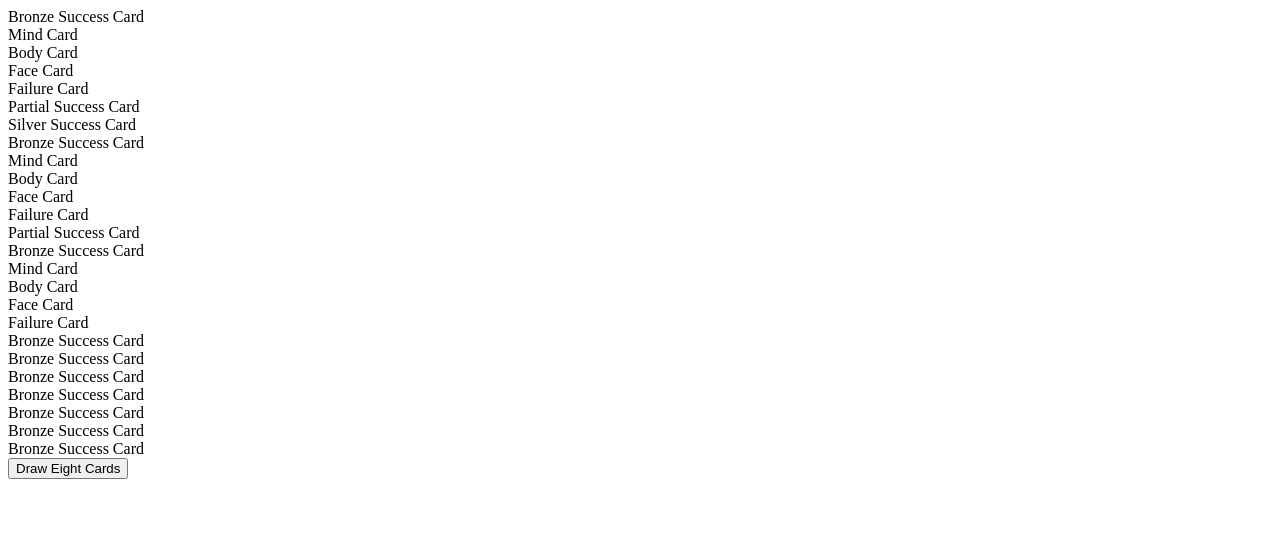
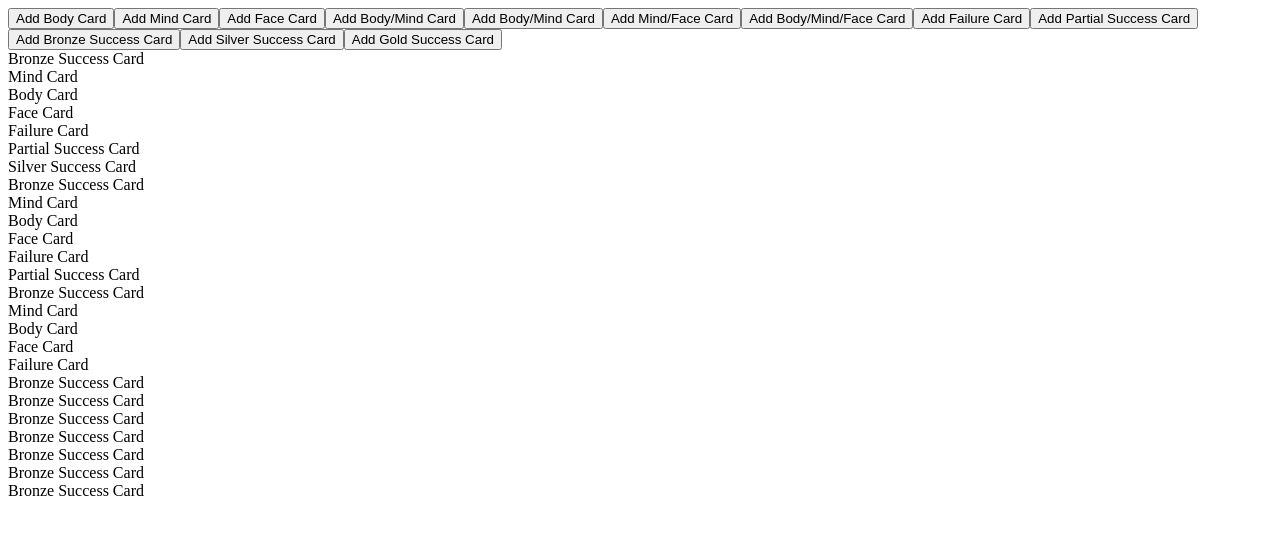
Before and after one commit to rond556/Angular-FoolsGoldFrontEnd, an Angular app: page / in a window 1280 px wide. Shown: the top 534 px of the page. Built offline with nearby package versions, Linux system fonts and the light colour scheme.

Commit message:
add cards to deck

```diff
--- a/src/app/app.component.html
+++ b/src/app/app.component.html
@@ -1 +1 @@
-<app-deckdisplay></app-deckdisplay>
+<app-deckconstruct></app-deckconstruct>
--- a/src/app/app.module.ts
+++ b/src/app/app.module.ts
@@ -6,11 +6,13 @@ import { NgModule } from '@angular/core';
 import { AppRoutingModule } from './app-routing.module';
 import { AppComponent } from './app.component';
 import { DeckdisplayComponent } from './deckdisplay/deckdisplay.component';
+import { DeckconstructComponent } from './deckconstruct/deckconstruct.component';
 
 @NgModule({
   declarations: [
     AppComponent,
-    DeckdisplayComponent
+    DeckdisplayComponent,
+    DeckconstructComponent
   ],
   imports: [
     BrowserModule,
--- /dev/null
+++ b/src/app/deckconstruct/deckconstruct.component.html
@@ -0,0 +1,18 @@
+<button class="addCard" (click)="addCard(bodyCard)">Add Body Card</button>
+<button class="addCard" (click)="addCard(mindCard)">Add Mind Card</button>
+<button class="addCard" (click)="addCard(faceCard)">Add Face Card</button>
+<button class="addCard" (click)="addCard(bodyMindCard)">Add Body/Mind Card</button>
+<button class="addCard" (click)="addCard(bodyFaceCard)">Add Body/Mind Card</button>
+<button class="addCard" (click)="addCard(mindFaceCard)">Add Mind/Face Card</button>
+<button class="addCard" (click)="addCard(bodyMindFaceCard)">Add Body/Mind/Face Card</button>
+<button class="addCard" (click)="addCard(failureCard)">Add Failure Card</button>
+<button class="addCard" (click)="addCard(partialSuccessCard)">Add Partial Success Card</button>
+<button class="addCard" (click)="addCard(bronzeSuccessCard)">Add Bronze Success Card</button>
+<button class="addCard" (click)="addCard(silverSuccessCard)">Add Silver Success Card</button>
+<button class="addCard" (click)="addCard(goldSuccessCard)">Add Gold Success Card</button>
+
+<div id="deckDisplay" class="container">
+    <div class="grid-row">
+      <div *ngFor="let card of deck.getCards()">
+        {{card.name}}
+  </div>
--- /dev/null
+++ b/src/app/deckconstruct/deckconstruct.component.ts
@@ -0,0 +1,64 @@
+import { Component, OnInit } from '@angular/core';
+import { Deck } from 'src/cards/deck';
+import { Card } from 'src/cards/cardparent';
+import { MindCard } from 'src/cards/mindcard';
+import { BodyCard } from 'src/cards/bodycard';
+import { FaceCard } from 'src/cards/facecard';
+import { BodyMindCard } from 'src/cards/bodymindcard';
+import { BodyFaceCard } from 'src/cards/bodyfacecard';
+import { MindFaceCard } from 'src/cards/mindfacecard';
+import { BodyMindFaceCard } from 'src/cards/bodyminddacecard';
+import { FailureCard } from 'src/cards/failurecard';
+import { PartialSuccessCard } from 'src/cards/partialsuccesscard';
+import { BronzeSuccessCard } from 'src/cards/bronzesuccesscard';
+import { SilverSuccessCard } from 'src/cards/silversuccess';
+import { GoldSuccessCard } from 'src/cards/goldsuccess';
+
+@Component({
+  selector: 'app-deckconstruct',
+  templateUrl: './deckconstruct.component.html',
+  styleUrls: ['./deckconstruct.component.css']
+})
+export class DeckconstructComponent implements OnInit {
+  deck:Deck;
+  cards:Array<Card>;
+  bodyCard:BodyCard;
+  mindCard:MindCard;
+  faceCard:FaceCard;
+  bodyMindCard:BodyMindCard;
+  bodyFaceCard:BodyFaceCard;
+  mindFaceCard:MindFaceCard;
+  bodyMindFaceCard:BodyMindFaceCard;
+  failureCard:FailureCard;
+  partialSuccessCard:PartialSuccessCard;
+  bronzeSuccessCard:BronzeSuccessCard;
+  silverSuccessCard:SilverSuccessCard;
+  goldSuccessCard:GoldSuccessCard;
+
+
+
+
+  constructor() {
+    this.deck = new Deck;
+    this.bodyCard = new BodyCard;
+    this.mindCard = new MindCard;
+    this.faceCard = new FaceCard;
+    this.bodyMindCard = new BodyMindCard;
+    this.bodyFaceCard = new BodyFaceCard;
+    this.mindFaceCard = new MindFaceCard;
+    this.bodyMindFaceCard = new BodyMindFaceCard;
+    this.failureCard = new FailureCard;
+    this.partialSuccessCard = new PartialSuccessCard;
+    this.bronzeSuccessCard = new BronzeSuccessCard;
+    this.silverSuccessCard = new SilverSuccessCard;
+    this.goldSuccessCard = new GoldSuccessCard;
+  }
+
+  ngOnInit() {
+    this.deck.getCards().forEach(card => console.log(card.getName));
+  }
+
+  addCard(card:Card){
+    this.deck.addCard(card);
+  }
+}
--- a/src/app/deckdisplay/deckdisplay.component.html
+++ b/src/app/deckdisplay/deckdisplay.component.html
@@ -1,13 +1,7 @@
-<div id="deckDisplay" class="container">
-  <div class="grid-row">
-    <div *ngFor="let card of cards">
-      {{card.name}}
-</div>
-
-<button class="drawCards" (click)="drawCards(this.birthyear + 10)">Draw Eight Cards</button>
+<button class="drawCards" (click)="drawCards()">Draw Eight Cards</button>
 
 <div id="deckDisplay" class="container">
     <div class="grid-row">
       <div *ngFor="let card of cardDraw">
         {{card.name}}
-  </div>
+</div>
--- a/src/cards/deck.ts
+++ b/src/cards/deck.ts
@@ -9,7 +9,6 @@ import { SilverSuccessCard } from './silversuccess';
 
 export class Deck{
     cards: Array<Card>;
-    bronzeSuccessCard: BronzeSuccessCard
 
 
     constructor(){
```
Also changed, not shown: src/app/deckconstruct/deckconstruct.component.css (added), 1 other file (tests, documents, lock files or other folders).
